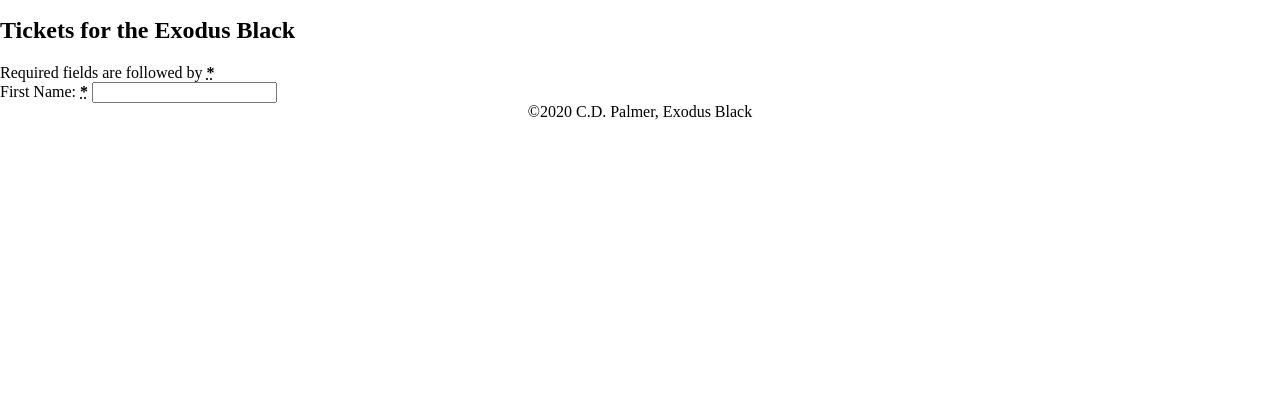
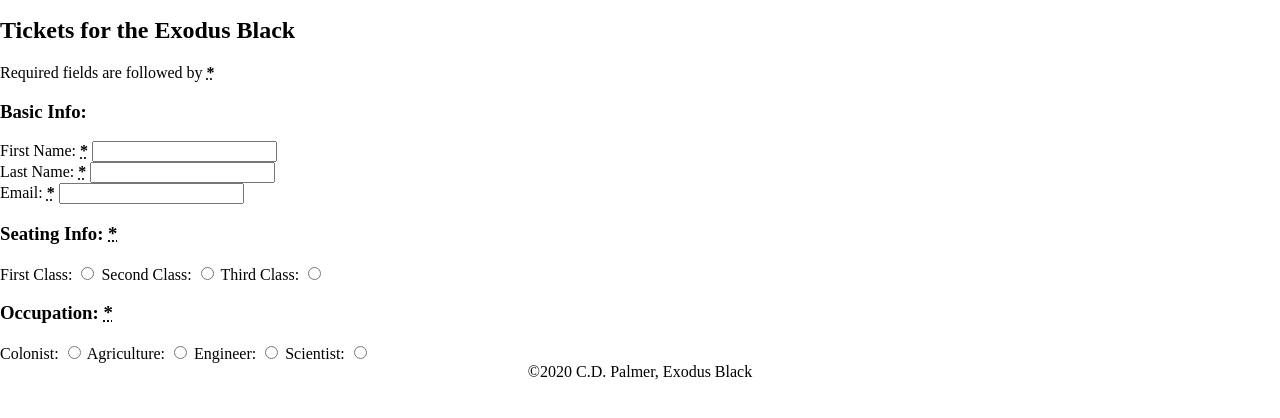
Before and after one commit to MakutaCP/The-Exodus-Black, a plain HTML site: page tickets.html in a window 1280 px wide. Shown: the part 40-458 px from the top of the page. Drawn offline with Linux system fonts and the light colour scheme.

Commit message:
finished second page. started setting up form.

```diff
--- a/about.css
+++ b/about.css
@@ -19,6 +19,15 @@ h1 {
 
 p {
   margin: 0;
+  color: white;
+  display: block;
+  padding: 15px 5px;
+  max-width: 100%;
+  text-align: center;
+}
+
+main {
+  background-color: black;
 }
 
 /*---nav styles---*/
@@ -74,7 +83,7 @@ footer > p{
 
 /* Slideshow container */
 .slideshow-container {
-  max-width: 1000px;
+  max-width: 750px;
   position: relative;
   margin: auto;
 }
@@ -114,7 +123,8 @@ footer > p{
 
 /* Caption text */
 .text {
-  color: #f2f2f2;
+  color: white;
+  background-color: black;
   font-size: 15px;
   padding: 8px 12px;
   position: absolute;
@@ -199,6 +209,10 @@ footer > p{
   li {
     margin: 0 5px 0 5px;
   }
+
+  p {
+    text-align: left;
+  }
 }
 
  @media (min-width: 1500px){
--- a/tickets.html
+++ b/tickets.html
@@ -1,7 +1,10 @@
 <!DOCTYPE html>
 <html>
   <head>
-   <title>Exodus Black</title>
+    <meta charset="UTF-8">
+    <meta name="viewport" content="width=device-width, initial-scale=1.0">
+
+    <title>Exodus Black</title>
    <link rel = "stylesheet" href = "tickets.css" />
   </head>
 
@@ -23,6 +26,7 @@
         <h2>Tickets for the Exodus Black</h2>
         <p>Required fields are followed by <strong><abbr title="required">*</abbr></strong></p>
          <section>
+           <h3>Basic Info:</h3>
            <p>
              <label for="firstName">
               <span>First Name: </span>
@@ -30,13 +34,75 @@
              </label>
              <input type="text" id="firstName" name="firstName">
            </p>
+
+           <p>
+            <label for="lastName">
+             <span>Last Name: </span>
+             <strong><abbr title="required">*</abbr></strong>
+            </label>
+            <input type="text" id="lastName" name="lastName">
+          </p>
+
+          <p>
+            <label for="email">
+             <span>Email: </span>
+             <strong><abbr title="required">*</abbr></strong>
+            </label>
+            <input type="email" id="email" name="email">
+          </p>
          </section>
+
+         <section>
+           <h3>Seating Info: <strong><abbr title="required">*</abbr></strong></h3>
+           <p>
+            <label for="firstClass">
+              <span>First Class:</span>
+            </label>
+            <input type="radio" id="firstClass" name="seating">
+
+            <label for="secondClass">
+              <span>Second Class:</span>
+            </label>
+            <input type="radio" id="secondClass" name="seating">
+
+            <label for="thirdClass">
+              <span>Third Class:</span>
+            </label>
+            <input type="radio" id="thirdClass" name="seating">
+           </p>
+         </section>
+
+         <section>
+           <h3>Occupation: <strong><abbr title="required">*</abbr></strong></h3>
+          <p>
+           <label for="colonist">
+             <span>Colonist:</span>
+           </label>
+           <input type="radio" id="colonist" name="occupation">
+
+           <label for="agriculture">
+             <span>Agriculture:</span>
+           </label>
+           <input type="radio" id="agriculture" name="occupation">
+
+           <label for="engineer">
+             <span>Engineer:</span>
+           </label>
+           <input type="radio" id="engineer" name="occupation">
+
+           <label for="scientist">
+            <span>Scientist:</span>
+          </label>
+          <input type="radio" id="scientist" name="occupation">
+          </p>
+        </section>
       </form>
     </main>
 
 
       <footer>
         <p>&copy;2020 C.D. Palmer, Exodus Black</p>
+        <script src="tickets.js"></script>
       </footer>
     </div>
   </body>
```
Also changed, not shown: about.html (+6 -3 lines), index.html (+3 -0 lines), tickets.js (added).
